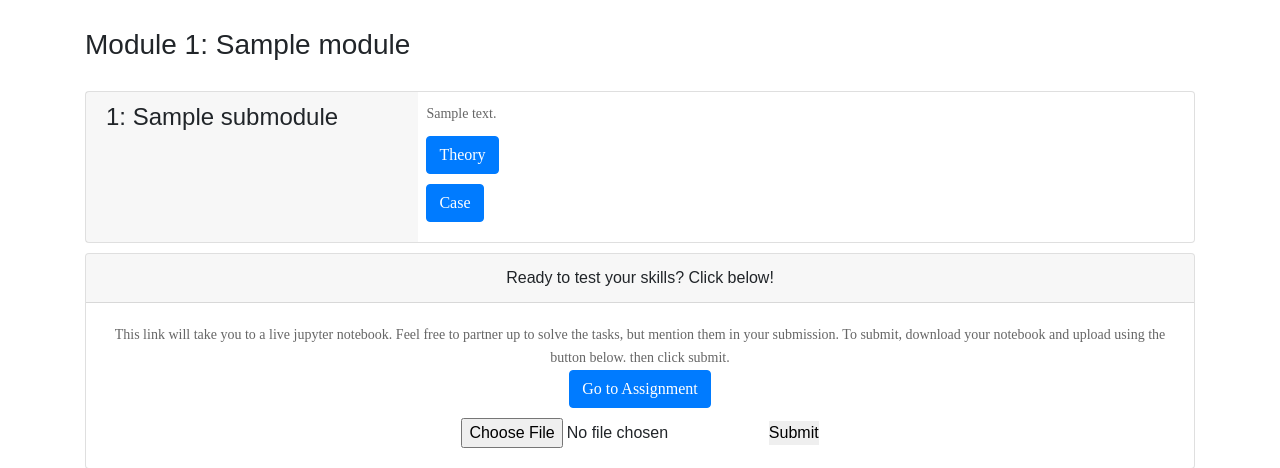
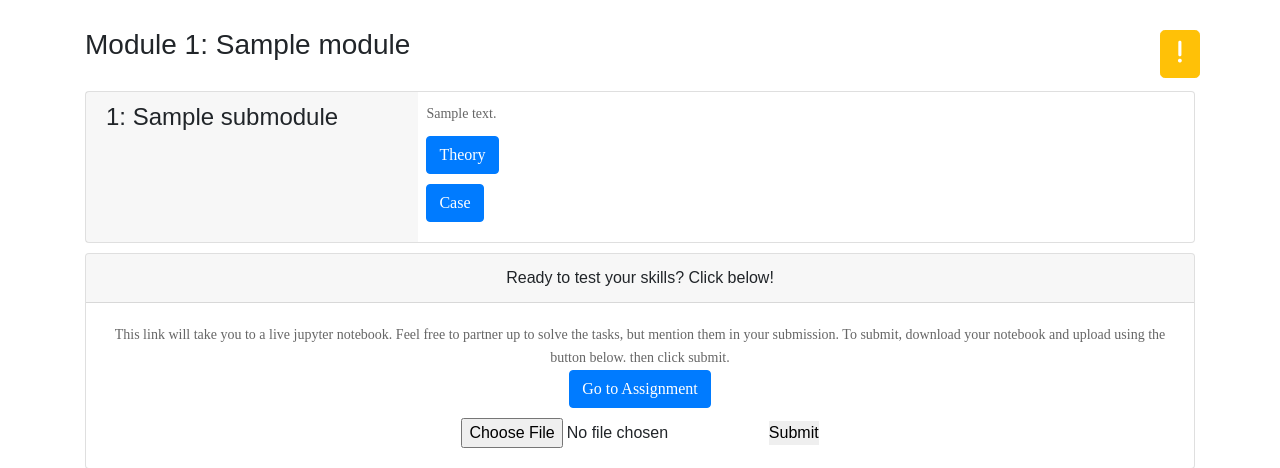
Before and after one commit to kkalucha/LionBase-Online-Portal, a Flask app: template templates/module.jinja2 in a window 1280 px wide. Shown: the part 56-524 px from the top of the page. Run offline with Flask 2, Linux system fonts and the light colour scheme; the template is opened without the code that fills it: most values are stand-ins (such as "Sample title", 1, 10 or a date in 2020); some libraries are stand-ins or nearby versions; some web fonts are replaced.

```diff
--- a/templates/module.jinja2
+++ b/templates/module.jinja2
@@ -6,12 +6,30 @@
 
 {% block style %}
 <style>
+.comment-container {
+		position: absolute;
+		top: 0px;
+		right: 10px;
+	}
+	.comment-container i {
+		font-size: 25px;
+		color: white;
+	}
+
 </style>
 {% endblock %}
 
 {% block content %}
 <div style="margin: 30px 0px 30px">
     <h3 class="margin-lg-v">Module  {{module['number']}}: {{module['name']}}</h3>
+    <div style="float: right">
+
+        <div class="comment-container">
+	        <button type="button" class="btn btn-lg btn-warning" data-toggle="popover" data-placement="bottom" title="Comments on Assignment" data-content="Lorem ipsum dolor sit amet, consectetur adipisicing elit, sed do eiusmod tempor incididunt ut labore et dolore magna aliqua. Ut enim ad minim veniam, quis nostrud exercitation ullamco laboris nisi ut aliquip ex ea commodo consequat. Duis aute irure dolor in reprehenderit in voluptate velit esse cillum dolore eu fugiat nulla pariatur. Excepteur sint occaecat cupidatat non proident, sunt in culpa qui officia deserunt mollit anim id est laborum.">
+		        <i class="fas fa-exclamation"></i>
+	        </button>
+        </div>
+    </div>
 </div>
 {% for submodule in module['submodules'] %}
 <div class="module card flex-row flex-wrap margin-md-v">
```
